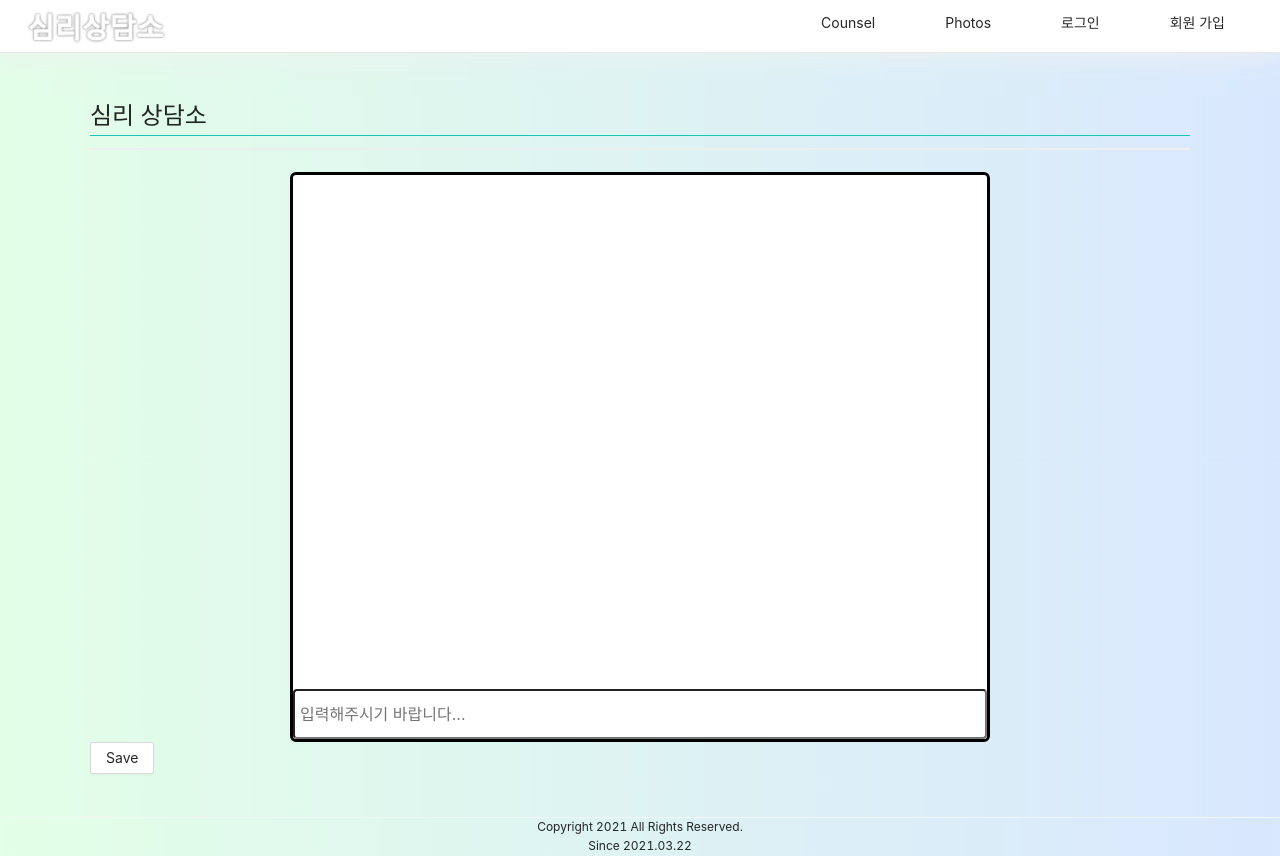
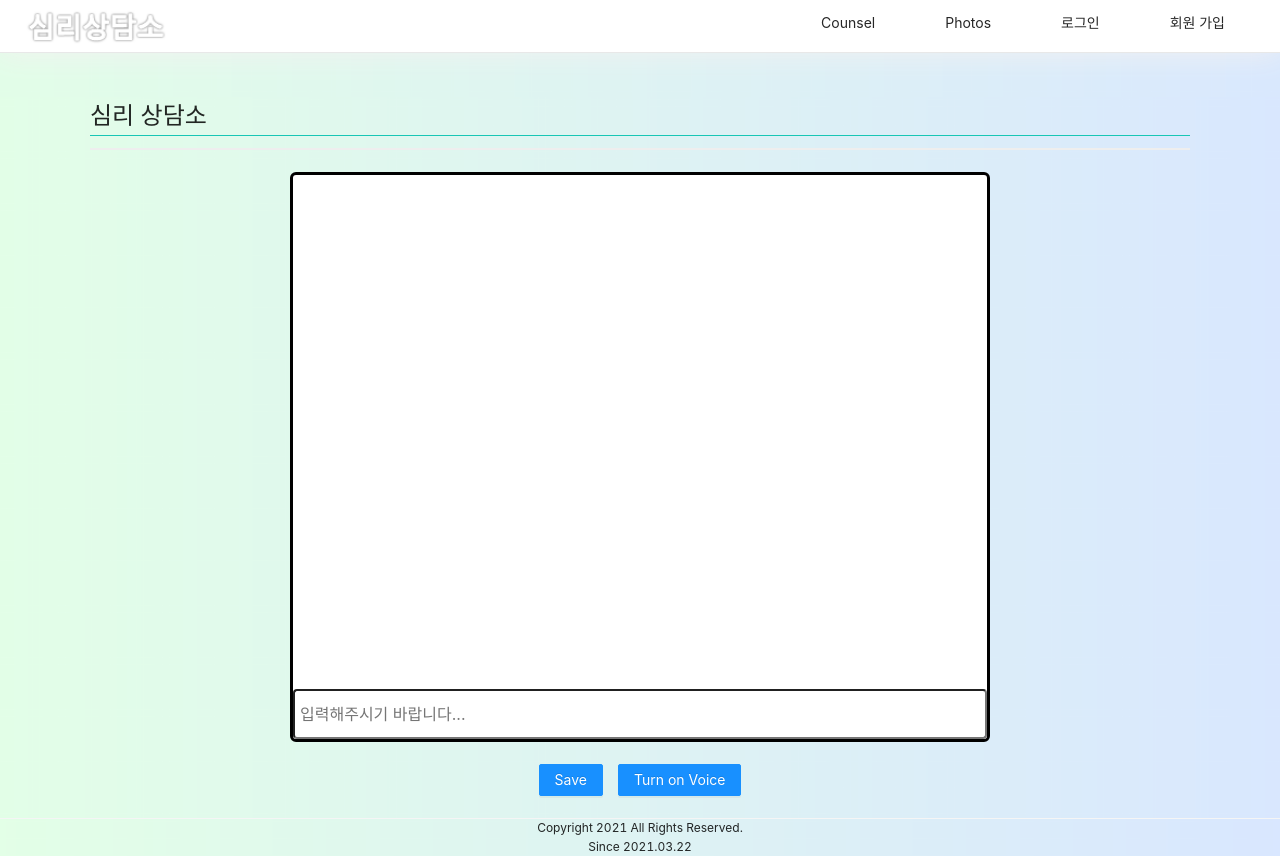
Before and after one commit to jiho9505/AI-CHATBOT, a React (Create React App) app in the folder client/: page /counsel in a window 1280 px wide. Built offline with nearby package versions, Linux system fonts and the light colour scheme; no server answers.

Commit message:
Create Turn on/off btn

```diff
--- a/client/src/components/views/Counsel/Counsel.js
+++ b/client/src/components/views/Counsel/Counsel.js
@@ -11,6 +11,7 @@ function Counsel() {
 
     const messagesEnd = useRef(null)
     const [allMessage, setallMessage] = useState([])
+    const [Switch, setSwitch] = useState(false)
     let prev = [];
 
     useEffect( () => {
@@ -69,7 +70,8 @@ function Counsel() {
                     }
                 }
             }
-            await Axios.post('/api/gs/tts',{'text':data})
+            if(Switch) Axios.post('/api/gs/tts',{'text':data})
+
             setallMessage([...allMessage,conversations,conversation])
 
         } catch (error) {
@@ -180,6 +182,10 @@ function Counsel() {
         }
     }
 
+    const switchState = () => {
+        setSwitch(!Switch)
+    }
+
     return (
         <div className='pageSize'>
 
@@ -206,7 +212,12 @@ function Counsel() {
 
                 </div>
             </div>
-            <div> <Button onClick={clickSave}>Save</Button></div>
+            <br/>
+            <div className='center'>
+                <Button type="primary" onClick={clickSave} style={{marginRight:'15px'}}>Save</Button>
+                { Switch ? <Button type="primary" onClick={switchState}>Turn off Voice</Button> :
+                <Button type="primary" onClick={switchState}>Turn on Voice</Button>}
+            </div>
             <br/>
         </div>
 
```
Also changed, not shown: 1 other file (tests, documents, lock files or other folders).
